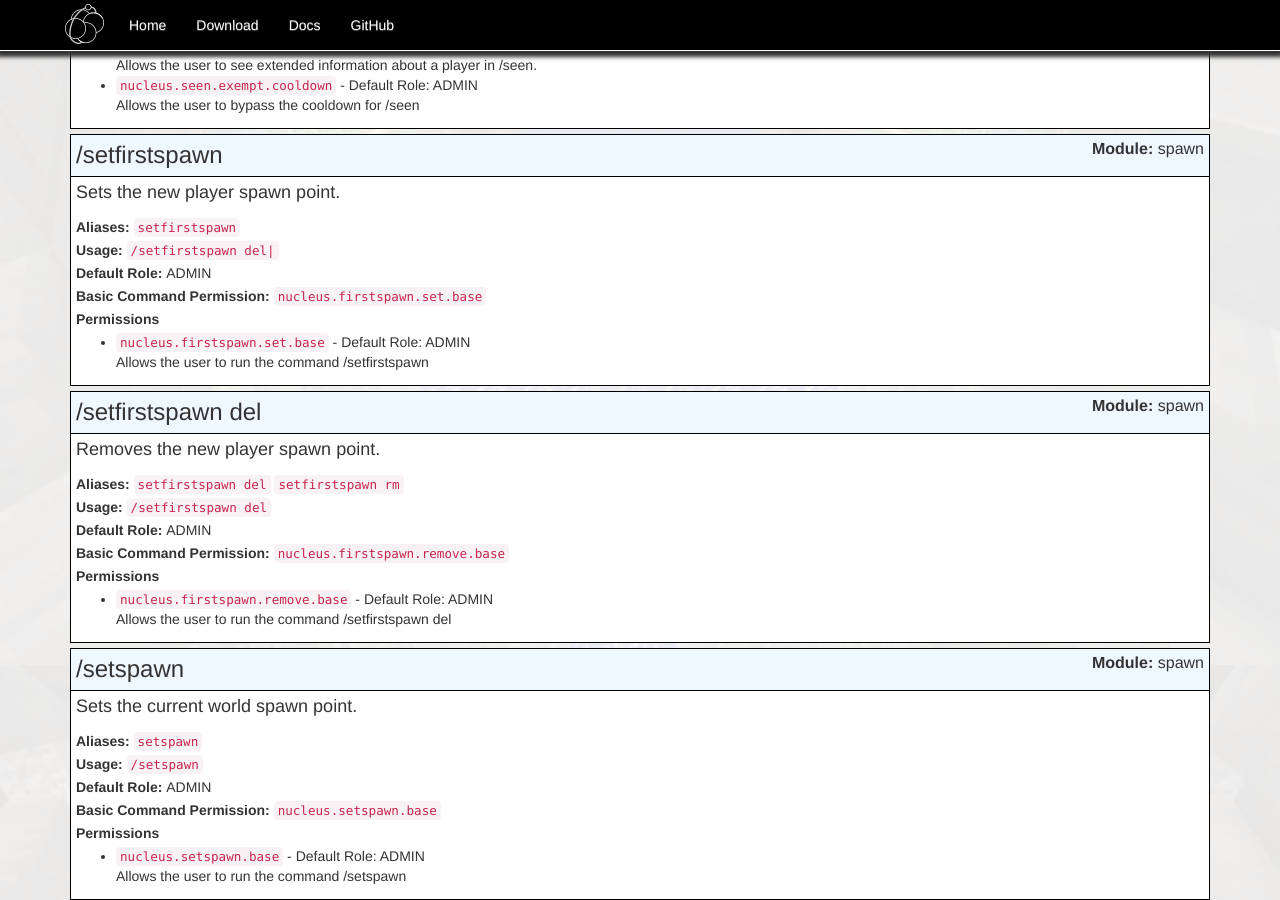
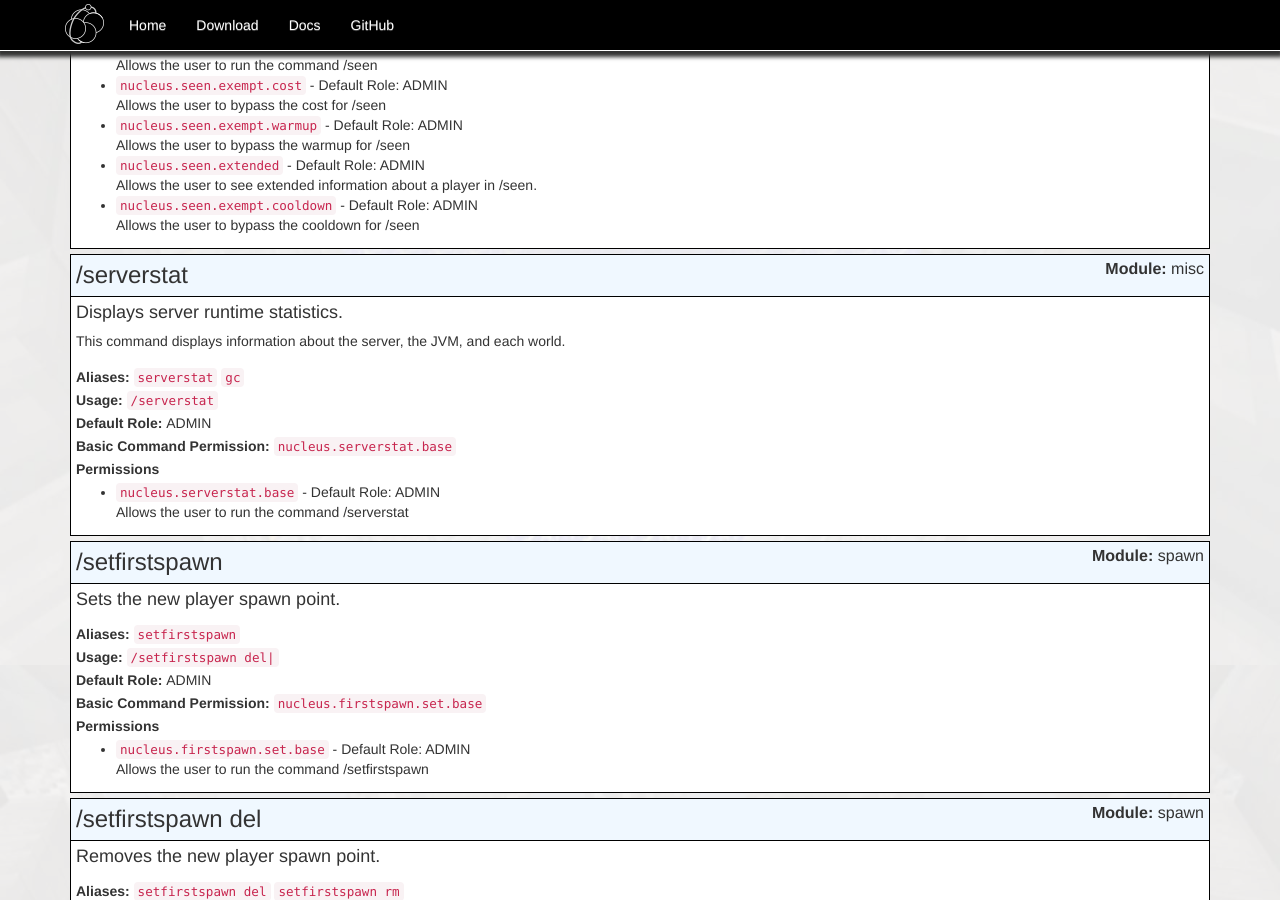
Before and after one commit to NucleusPowered/site-v1, a Jekyll site: the page built from docs/commands2.html, in a window 1280 px wide and 900 px high, scrolled down 36235 px. Built offline with Jekyll 4.4.1, drawn with Linux system fonts in a browser that asks for light colours; some of the changed text lies outside the part shown.

Commit message:
Update for 0.11

```diff
--- a/_data/commands.yml
+++ b/_data/commands.yml
@@ -229,7 +229,7 @@
         permission: nucleus.tempban.exempt.length}
     module: ban
     defaultLevel: MOD
-    usageString: /tempban <user> <duration> [<reason…>]
+    usageString: /tempban <user> <duration> [<reasonKey…>]
     cooldown: false
     oneLineDescription: Temporarily bans a player.
     warmup: false
@@ -1201,14 +1201,14 @@
     cost: false
     permissions:
     - {module: kit, defaultLevel: ADMIN, description: Allows the user to run the command /firstjoinkit clear,
-        permission: nucleus.clear.base}
+        permission: nucleus.firstjoinkit.clear.base}
     module: kit
     defaultLevel: ADMIN
     usageString: '/firstjoinkit clear '
     cooldown: false
     oneLineDescription: Stops items being given to new players on first join.
     warmup: false
-    permissionbase: nucleus.clear
+    permissionbase: nucleus.firstjoinkit.clear
 -   commandName: firstjoinkit redeem
     aliases: redeem
     cost: false
@@ -1537,6 +1537,8 @@
         permission: nucleus.feed.base}
     - {module: misc, defaultLevel: ADMIN, description: Allows the user to bypass the warmup for /feed,
         permission: nucleus.feed.exempt.warmup}
+    - {module: misc, defaultLevel: ADMIN, description: Allows the user to use selectors for the command /feed,
+        permission: nucleus.feed.selectors}
     module: misc
     defaultLevel: ADMIN
     usageString: /feed [<player>]
@@ -1565,6 +1567,8 @@
     permissions:
     - {module: misc, defaultLevel: ADMIN, description: Allows the user to bypass the cooldown for /heal,
         permission: nucleus.heal.exempt.cooldown}
+    - {module: misc, defaultLevel: ADMIN, description: Allows the user to use selectors for the command /heal,
+        permission: nucleus.heal.selectors}
     - {module: misc, defaultLevel: ADMIN, description: Allows the user to target other players using the command "heal".,
         permission: nucleus.heal.others}
     - {module: misc, defaultLevel: ADMIN, description: Allows the user to bypass the cost for /heal,
@@ -1613,6 +1617,8 @@
         permission: nucleus.kill.exempt.cost}
     - {module: misc, defaultLevel: ADMIN, description: Allows the user to run the command /kill,
         permission: nucleus.kill.base}
+    - {module: misc, defaultLevel: ADMIN, description: Allows the user to use selectors for the command /kill,
+        permission: nucleus.kill.selectors}
     module: misc
     defaultLevel: ADMIN
     usageString: /kill <player>
@@ -1620,10 +1626,26 @@
     oneLineDescription: Kill the specified player.
     warmup: true
     permissionbase: nucleus.kill
+-   commandName: serverstat
+    aliases: serverstat, gc
+    cost: false
+    permissions:
+    - {module: misc, defaultLevel: ADMIN, description: Allows the user to run the command /serverstat,
+        permission: nucleus.serverstat.base}
+    module: misc
+    defaultLevel: ADMIN
+    usageString: '/serverstat '
+    cooldown: false
+    oneLineDescription: Displays server runtime statistics.
+    extendedDescription: This command displays information about the server, the JVM, and each world.
+    warmup: false
+    permissionbase: nucleus.serverstat
 -   commandName: speed
     aliases: speed
     cost: true
     permissions:
+    - {module: misc, defaultLevel: ADMIN, description: Allows the user to use selectors for the command /speed,
+        permission: nucleus.speed.selectors}
     - {module: misc, defaultLevel: NONE, description: Allows the user to specified a speed greater than the max speed set in the config file.,
         permission: nucleus.speed.exempt.max}
     - {module: misc, defaultLevel: ADMIN, description: Allows the user to run the command /speed,
--- a/_data/permissions.yml
+++ b/_data/permissions.yml
@@ -229,9 +229,9 @@
     permission: nucleus.lightning.others}
 - {module: fun, defaultLevel: ADMIN, description: Allows the user to use selectors for the command /lightning,
     permission: nucleus.lightning.selectors}
+- {module: home, defaultLevel: USER, description: Allows the user to run the command /deletehome,
+    permission: nucleus.home.base}
 - {module: home, defaultLevel: USER, description: Allows the user to run the command /home,
-    permission: nucleus.home.base}
-- {module: home, defaultLevel: USER, description: Allows the user to run the command /deletehome,
     permission: nucleus.home.base}
 - {module: home, defaultLevel: ADMIN, description: Allows the user to run the command /deletehomeother,
     permission: nucleus.home.deleteother.base}
@@ -321,29 +321,29 @@
     permission: nucleus.lore.exempt.cost}
 - {module: item, defaultLevel: ADMIN, description: Allows the user to bypass the warmup for /lore,
     permission: nucleus.lore.exempt.warmup}
-- {module: item, defaultLevel: ADMIN, description: Allows the user to run the command /lore add,
+- {module: item, defaultLevel: ADMIN, description: Allows the user to run the command /lore set,
     permission: nucleus.lore.set.base}
 - {module: item, defaultLevel: ADMIN, description: Allows the user to run the command /lore clear,
     permission: nucleus.lore.set.base}
-- {module: item, defaultLevel: ADMIN, description: Allows the user to run the command /lore set,
+- {module: item, defaultLevel: ADMIN, description: Allows the user to run the command /lore add,
     permission: nucleus.lore.set.base}
-- {module: item, defaultLevel: ADMIN, description: Allows the user to bypass the cooldown for /lore add,
+- {module: item, defaultLevel: ADMIN, description: Allows the user to bypass the cooldown for /lore set,
     permission: nucleus.lore.set.exempt.cooldown}
 - {module: item, defaultLevel: ADMIN, description: Allows the user to bypass the cooldown for /lore clear,
     permission: nucleus.lore.set.exempt.cooldown}
-- {module: item, defaultLevel: ADMIN, description: Allows the user to bypass the cooldown for /lore set,
+- {module: item, defaultLevel: ADMIN, description: Allows the user to bypass the cooldown for /lore add,
     permission: nucleus.lore.set.exempt.cooldown}
-- {module: item, defaultLevel: ADMIN, description: Allows the user to bypass the cost for /lore add,
+- {module: item, defaultLevel: ADMIN, description: Allows the user to bypass the cost for /lore set,
     permission: nucleus.lore.set.exempt.cost}
 - {module: item, defaultLevel: ADMIN, description: Allows the user to bypass the cost for /lore clear,
     permission: nucleus.lore.set.exempt.cost}
-- {module: item, defaultLevel: ADMIN, description: Allows the user to bypass the cost for /lore set,
+- {module: item, defaultLevel: ADMIN, description: Allows the user to bypass the cost for /lore add,
     permission: nucleus.lore.set.exempt.cost}
-- {module: item, defaultLevel: ADMIN, description: Allows the user to bypass the warmup for /lore add,
+- {module: item, defaultLevel: ADMIN, description: Allows the user to bypass the warmup for /lore set,
     permission: nucleus.lore.set.exempt.warmup}
 - {module: item, defaultLevel: ADMIN, description: Allows the user to bypass the warmup for /lore clear,
     permission: nucleus.lore.set.exempt.warmup}
-- {module: item, defaultLevel: ADMIN, description: Allows the user to bypass the warmup for /lore set,
+- {module: item, defaultLevel: ADMIN, description: Allows the user to bypass the warmup for /lore add,
     permission: nucleus.lore.set.exempt.warmup}
 - {module: item, defaultLevel: ADMIN, description: Allows the user to run the command /more,
     permission: nucleus.more.base}
@@ -407,10 +407,10 @@
     permission: nucleus.kickall.base}
 - {module: kick, defaultLevel: ADMIN, description: Allows the user to turn the whitelist on when kicking all players.,
     permission: nucleus.kickall.whitelist}
-- {module: kit, defaultLevel: ADMIN, description: Allows the user to run the command /firstjoinkit clear,
-    permission: nucleus.clear.base}
 - {module: kit, defaultLevel: ADMIN, description: Allows the user to run the command /firstjoinkit,
     permission: nucleus.firstjoinkit.base}
+- {module: kit, defaultLevel: ADMIN, description: Allows the user to run the command /firstjoinkit clear,
+    permission: nucleus.firstjoinkit.clear.base}
 - {module: kit, defaultLevel: ADMIN, description: Allows the user to run the command /kit add,
     permission: nucleus.kit.add.base}
 - {module: kit, defaultLevel: ADMIN, description: Allows the user to run the command /kit,
@@ -465,25 +465,25 @@
     permission: nucleus.helpop.exempt.warmup}
 - {module: message, defaultLevel: MOD, description: Allows the user to receive message via /helpop,
     permission: nucleus.helpop.receive}
+- {module: message, defaultLevel: USER, description: Allows the user to run the command /reply,
+    permission: nucleus.message.base}
 - {module: message, defaultLevel: USER, description: Allows the user to run the command /message,
-    permission: nucleus.message.base}
-- {module: message, defaultLevel: USER, description: Allows the user to run the command /reply,
     permission: nucleus.message.base}
 - {module: message, defaultLevel: ADMIN, description: Allows user to type colors into messages.,
     permission: nucleus.message.color}
 - {module: message, defaultLevel: ADMIN, description: Allows user to type colours into messages.,
     permission: nucleus.message.colour}
+- {module: message, defaultLevel: ADMIN, description: Allows the user to bypass the cooldown for /reply,
+    permission: nucleus.message.exempt.cooldown}
 - {module: message, defaultLevel: ADMIN, description: Allows the user to bypass the cooldown for /message,
     permission: nucleus.message.exempt.cooldown}
-- {module: message, defaultLevel: ADMIN, description: Allows the user to bypass the cooldown for /reply,
-    permission: nucleus.message.exempt.cooldown}
+- {module: message, defaultLevel: ADMIN, description: Allows the user to bypass the cost for /reply,
+    permission: nucleus.message.exempt.cost}
 - {module: message, defaultLevel: ADMIN, description: Allows the user to bypass the cost for /message,
     permission: nucleus.message.exempt.cost}
-- {module: message, defaultLevel: ADMIN, description: Allows the user to bypass the cost for /reply,
-    permission: nucleus.message.exempt.cost}
+- {module: message, defaultLevel: ADMIN, description: Allows the user to bypass the warmup for /reply,
+    permission: nucleus.message.exempt.warmup}
 - {module: message, defaultLevel: ADMIN, description: Allows the user to bypass the warmup for /message,
-    permission: nucleus.message.exempt.warmup}
-- {module: message, defaultLevel: ADMIN, description: Allows the user to bypass the warmup for /reply,
     permission: nucleus.message.exempt.warmup}
 - {module: message, defaultLevel: ADMIN, description: Allows user to use magic characters into messages.,
     permission: nucleus.message.magic}
@@ -515,6 +515,8 @@
     permission: nucleus.feed.exempt.warmup}
 - {module: misc, defaultLevel: ADMIN, description: Allows the user to target other players using the command "feed".,
     permission: nucleus.feed.others}
+- {module: misc, defaultLevel: ADMIN, description: Allows the user to use selectors for the command /feed,
+    permission: nucleus.feed.selectors}
 - {module: misc, defaultLevel: ADMIN, description: Allows the user to run the command /god,
     permission: nucleus.god.base}
 - {module: misc, defaultLevel: ADMIN, description: Allows the user to target other players using the command "god".,
@@ -529,6 +531,8 @@
     permission: nucleus.heal.exempt.warmup}
 - {module: misc, defaultLevel: ADMIN, description: Allows the user to target other players using the command "heal".,
     permission: nucleus.heal.others}
+- {module: misc, defaultLevel: ADMIN, description: Allows the user to use selectors for the command /heal,
+    permission: nucleus.heal.selectors}
 - {module: misc, defaultLevel: ADMIN, description: Allows the user to run the command /iteminfo,
     permission: nucleus.iteminfo.base}
 - {module: misc, defaultLevel: ADMIN, description: Allows the user to bypass the cooldown for /iteminfo,
@@ -547,6 +551,10 @@
     permission: nucleus.kill.exempt.cost}
 - {module: misc, defaultLevel: ADMIN, description: Allows the user to bypass the warmup for /kill,
     permission: nucleus.kill.exempt.warmup}
+- {module: misc, defaultLevel: ADMIN, description: Allows the user to use selectors for the command /kill,
+    permission: nucleus.kill.selectors}
+- {module: misc, defaultLevel: ADMIN, description: Allows the user to run the command /serverstat,
+    permission: nucleus.serverstat.base}
 - {module: misc, defaultLevel: ADMIN, description: Allows the user to run the command /speed,
     permission: nucleus.speed.base}
 - {module: misc, defaultLevel: ADMIN, description: Allows the user to bypass the cooldown for /speed,
@@ -557,6 +565,8 @@
     permission: nucleus.speed.exempt.max}
 - {module: misc, defaultLevel: ADMIN, description: Allows the user to bypass the warmup for /speed,
     permission: nucleus.speed.exempt.warmup}
+- {module: misc, defaultLevel: ADMIN, description: Allows the user to use selectors for the command /speed,
+    permission: nucleus.speed.selectors}
 - {module: misc, defaultLevel: USER, description: Allows the user to run the command /suicide,
     permission: nucleus.suicide.base}
 - {module: misc, defaultLevel: ADMIN, description: Allows the user to bypass the cooldown for /suicide,
```
